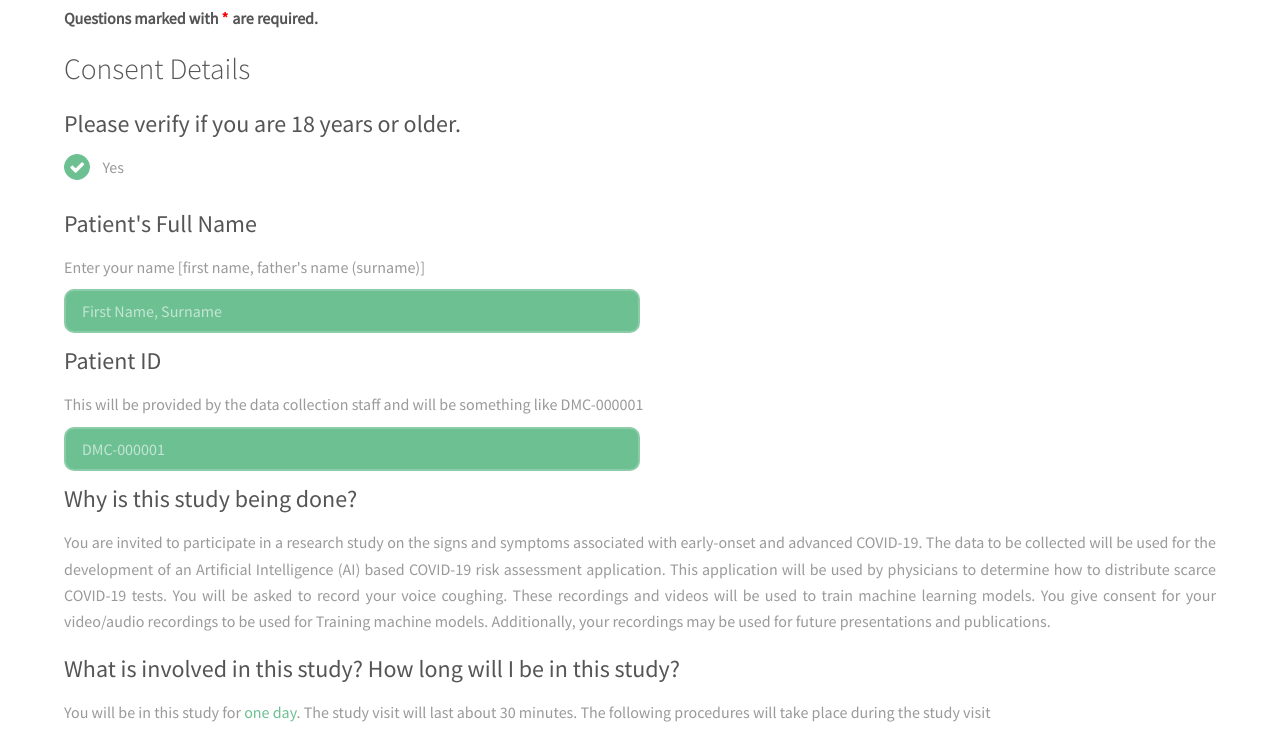
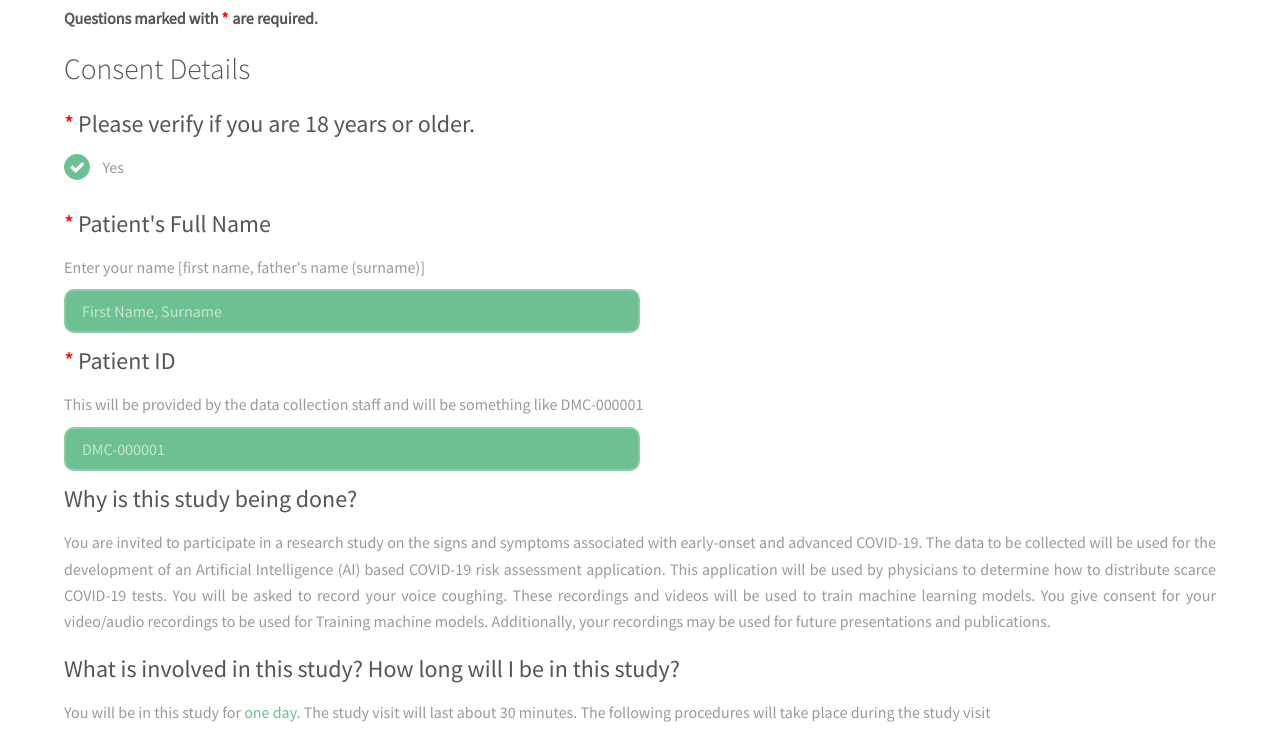
Before and after one commit to Asadullah007/Virufy-COVID-19, a plain HTML site: page consent.html in a window 1280 px wide. Shown: the part 1059-1789 px from the top of the page. Drawn offline with nearby package versions, Linux system fonts and the light colour scheme.

Commit message:
Add asterisks to required questions

```diff
--- a/consent.html
+++ b/consent.html
@@ -78,7 +78,7 @@
                     <form id="consent-form" method="POST" action="#">
                         <!-- 18 or Older -->
                         <div>
-                            <h4>Please verify if you are 18 years or older.</h4>
+                            <h4><span class="is-required">*</span>Please verify if you are 18 years or older.</h4>
                             <div class=" 4u 12u$(small)">
                                 <input type="radio" id="verify-18" name="verify-18" checked required>
                                 <label for="verify-18">Yes</label>
@@ -87,7 +87,7 @@
 
                         <!-- Patient's Name -->
                         <div>
-                        <h4>Patient's Full Name</h4>
+                            <h4><span class="is-required">*</span>Patient's Full Name</h4>
                             <div class="6u 12u$(small)">
                                 <p>Enter your name [first name, father's name (surname)]</p>
                                 <input type="text" name="patient-name" id="patient-name" value="" placeholder="First Name, Surname" required/>
@@ -96,12 +96,13 @@
 
                         <!-- Patient's Name -->
                         <div>
-                            <h4>Patient ID</h4>
+                            <h4><span class="is-required">*</span>Patient ID</h4>
                             <p>This will be provided by the data collection staff and will be something like DMC-000001</p>
                             <div class="6u 12u$(small)">
                                 <input type="text" name="patient-ID" id="patient-ID" value="" placeholder="DMC-000001" required/>
                             </div>
                         </div>
+
 
                         <!-- Why is this study being done? -->
                         <div class="consent-form-section">
@@ -272,7 +273,7 @@
 
                         <!-- FORM INPUT: Agree to participate -->
                         <div class="consent-form-section">
-                            <h4>I agree to participate in this study.</h4>
+                            <h4><span class="is-required">*</span>I agree to participate in this study.</h4>
                             <div class=" 6u 12u$(small)">
                                 <!-- Radio button for agree -->
                                 <input type="radio" id="agree-Y" name="agree" checked required>
```
